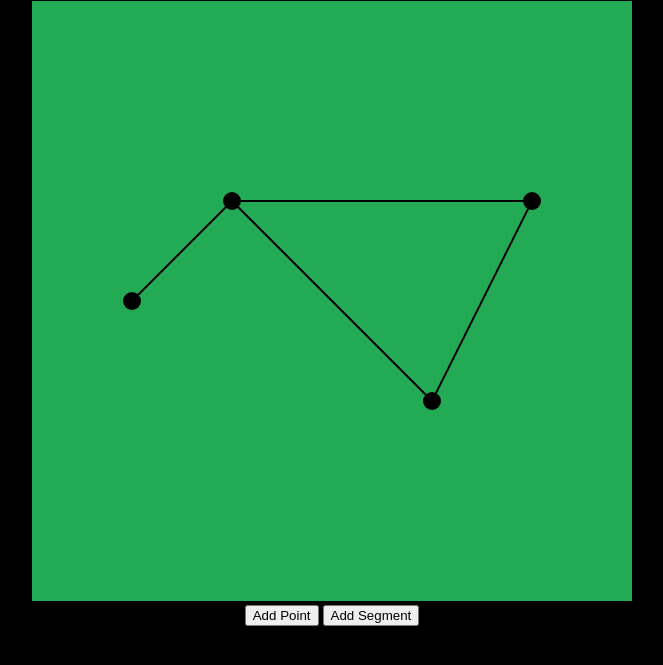
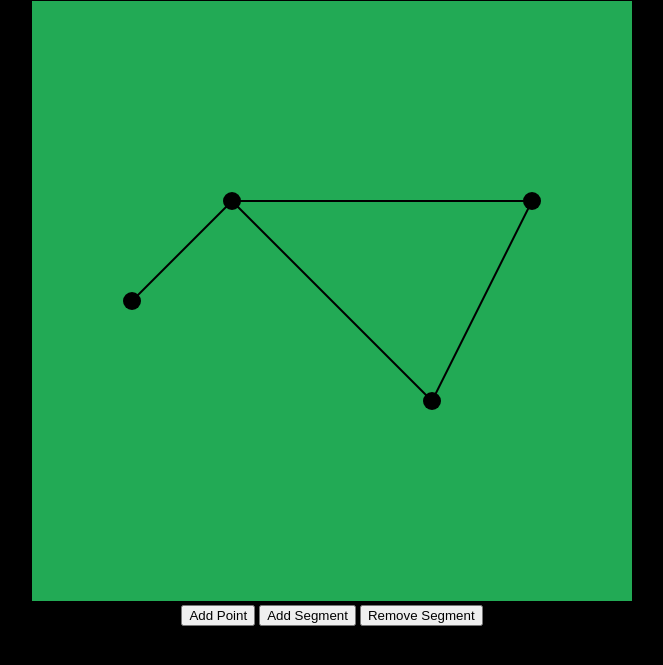
Before and after one commit to afnanhussain2002/Ai-virtual-world, a plain HTML site: page index.html in a window 1280 px wide. Shown: the part 79-744 px from the top of the page, without its empty margins (308-971 px from the left). Drawn offline with Linux system fonts and the light colour scheme.

Commit message:
add a button for remove segments

```diff
--- a/index.html
+++ b/index.html
@@ -12,6 +12,7 @@
     <div id="controls">
         <button onclick="addRandomPoints()">Add Point</button>
         <button onclick="addRandomSegments()">Add Segment</button>
+        <button onclick="removeRandomSegments()">Remove Segment</button>
     </div>
 
 
```
